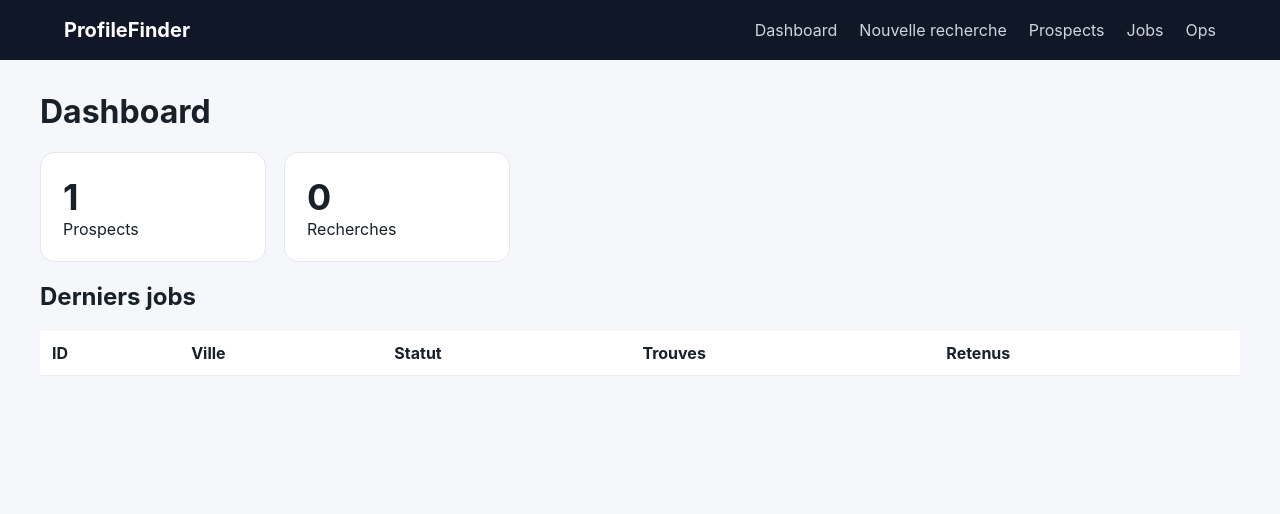
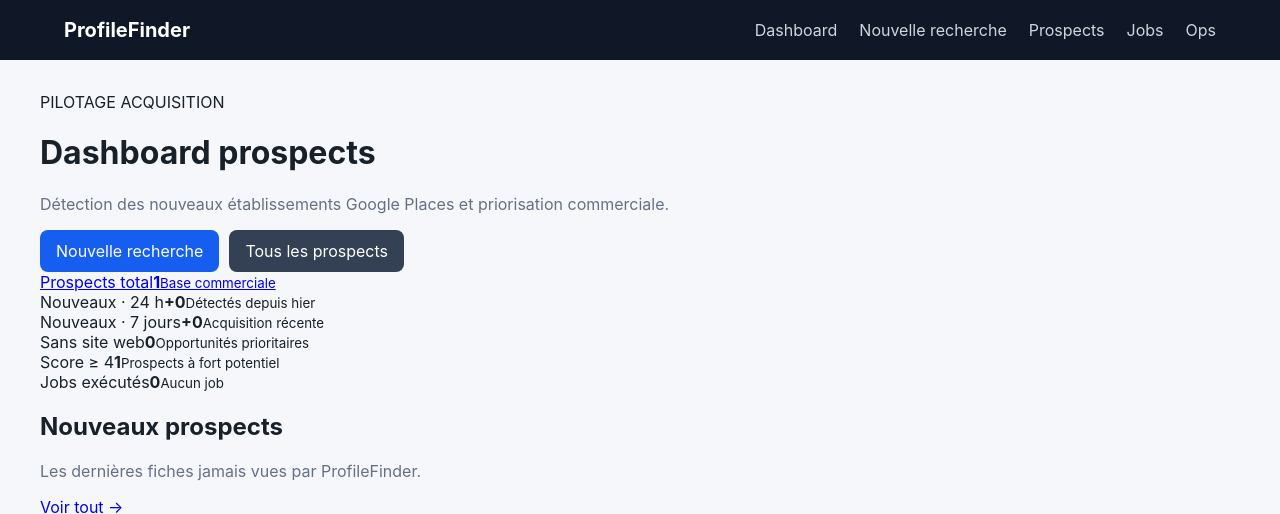
Before and after one commit to mopsoner/Profilefinder, a FastAPI app: page / in a window 1280 px wide. Shown: the top 514 px of the page. Before the commit the page ends 359 px from the top, so only its background shows below. Run offline with FastAPI, Linux system fonts and the light colour scheme; tables that the repository leaves empty hold one stand-in row (values such as "Sample post"); lists and menus that the app fills with data are empty.

Commit message:
Transform homepage into prospect acquisition dashboard

```diff
--- a/app/templates/index.html
+++ b/app/templates/index.html
@@ -1 +1,22 @@
-{% extends 'base.html' %}{% block content %}<h1>Dashboard</h1><section class="cards"><article><strong>{{leads}}</strong><span>Prospects</span></article><article><strong>{{jobs}}</strong><span>Recherches</span></article></section><h2>Derniers jobs</h2><table><tr><th>ID</th><th>Ville</th><th>Statut</th><th>Trouves</th><th>Retenus</th></tr>{% for x in recent %}<tr><td>{{x.id}}</td><td>{{x.city}}</td><td>{{x.status}}</td><td>{{x.total_found}}</td><td>{{x.total_filtered}}</td></tr>{% endfor %}</table>{% endblock %}
+{% extends 'base.html' %}{% block content %}
+<div class="dashboard-hero"><div><span class="eyebrow">PILOTAGE ACQUISITION</span><h1>Dashboard prospects</h1><p class="muted">Détection des nouveaux établissements Google Places et priorisation commerciale.</p></div><div class="actions"><a class="button" href="/search">Nouvelle recherche</a><a class="button secondary" href="/leads">Tous les prospects</a></div></div>
+<section class="kpi-grid">
+<a href="/leads" class="kpi-card"><span>Prospects total</span><strong>{{leads}}</strong><small>Base commerciale</small></a>
+<article class="kpi-card accent"><span>Nouveaux · 24 h</span><strong>+{{new_24h}}</strong><small>Détectés depuis hier</small></article>
+<article class="kpi-card"><span>Nouveaux · 7 jours</span><strong>+{{new_7d}}</strong><small>Acquisition récente</small></article>
+<article class="kpi-card"><span>Sans site web</span><strong>{{no_website}}</strong><small>Opportunités prioritaires</small></article>
+<article class="kpi-card"><span>Score ≥ 4</span><strong>{{high_score}}</strong><small>Prospects à fort potentiel</small></article>
+<article class="kpi-card"><span>Jobs exécutés</span><strong>{{jobs}}</strong><small>{% if latest_job %}Dernier : #{{latest_job.id}} · {{latest_job.city}}{% else %}Aucun job{% endif %}</small></article>
+</section>
+
+<div class="dashboard-columns">
+<section><div class="section-head"><div><h2>Nouveaux prospects</h2><p class="muted">Les dernières fiches jamais vues par ProfileFinder.</p></div><a href="/leads">Voir tout →</a></div>
+<div class="lead-feed">{% for x in recent_leads %}<a class="lead-feed-item" href="/leads/{{x.id}}"><span class="lead-feed-photo"><img src="/api/leads/{{x.id}}/photos/0" alt="" loading="lazy" onerror="this.style.display='none'"></span><span class="lead-feed-main"><strong>{{x.name}}</strong><small>{{x.business_type}} · {{x.city}}</small><small>{{x.first_seen_at}}</small></span><span class="lead-feed-meta"><b>{{x.score}}/5</b>{% if not x.website %}<em>Sans site</em>{% endif %}</span></a>{% else %}<div class="panel muted">Aucun prospect détecté.</div>{% endfor %}</div></section>
+
+<aside><div class="section-head"><div><h2>À contacter en priorité</h2><p class="muted">Meilleurs scores actuels.</p></div></div>
+<div class="priority-list">{% for x in top_leads %}<a href="/leads/{{x.id}}" class="priority-item"><span><strong>{{x.name}}</strong><small>{{x.city}} · {{x.reviews_count}} avis</small></span><b>{{x.score}}/5</b></a>{% else %}<div class="panel muted">Aucun prospect.</div>{% endfor %}</div></aside>
+</div>
+
+<div class="section-head jobs-head"><div><h2>Activité des recherches</h2><p class="muted">Derniers jobs de détection Google Places.</p></div><a href="/jobs">Tous les jobs →</a></div>
+<div class="ops-panel"><table><tr><th>Job</th><th>Zone</th><th>Statut</th><th>Places trouvées</th><th>Prospects retenus</th><th>Démarré</th></tr>{% for x in recent %}<tr><td><a class="lead-link" href="/jobs/{{x.id}}">#{{x.id}}</a></td><td>{{x.city}}</td><td><span class="badge {{x.status}}">{{x.status}}</span></td><td>{{x.total_found}}</td><td>{{x.total_filtered}}</td><td>{{x.started_at or '-'}}</td></tr>{% endfor %}</table></div>
+{% endblock %}
```
